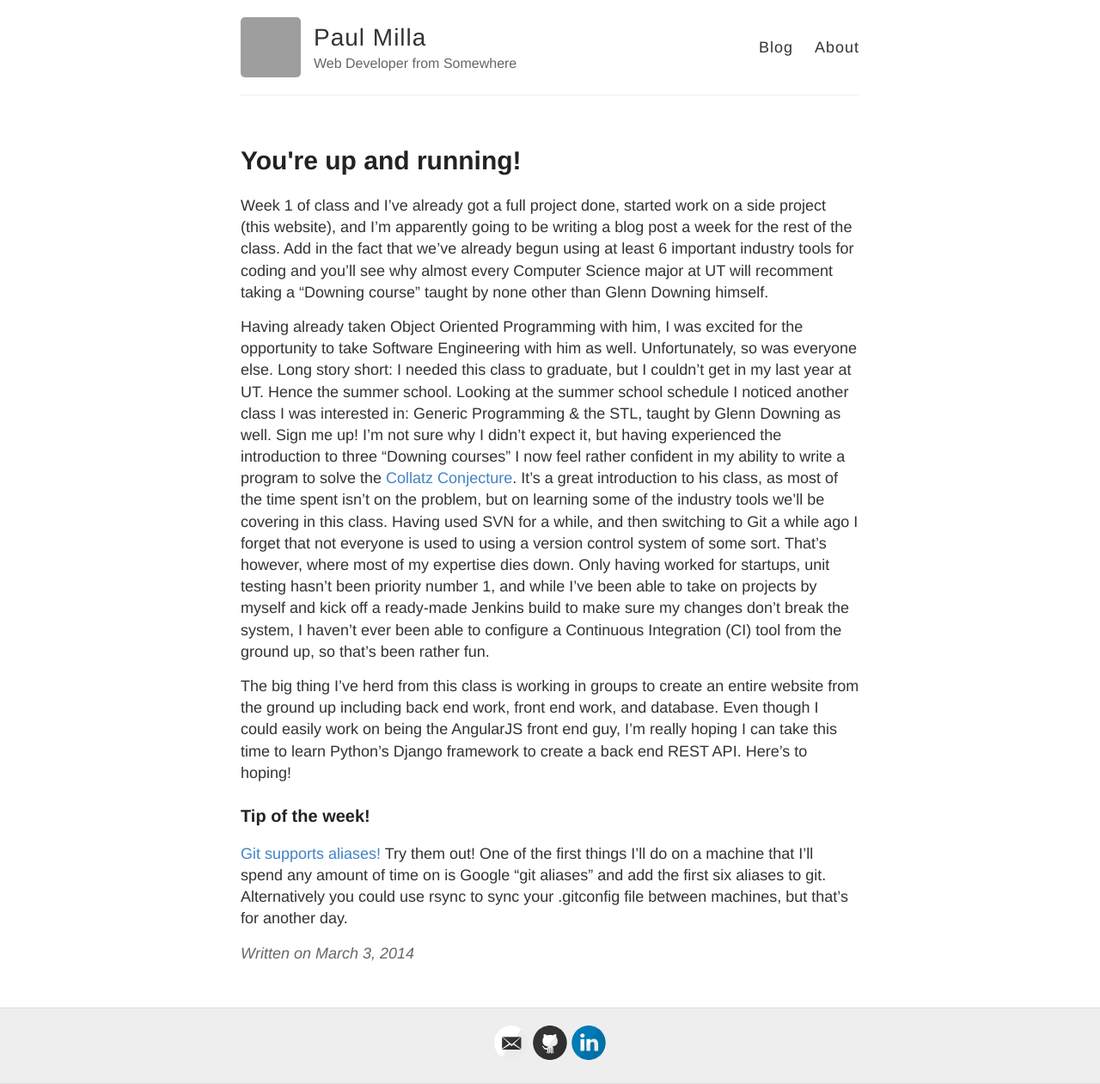
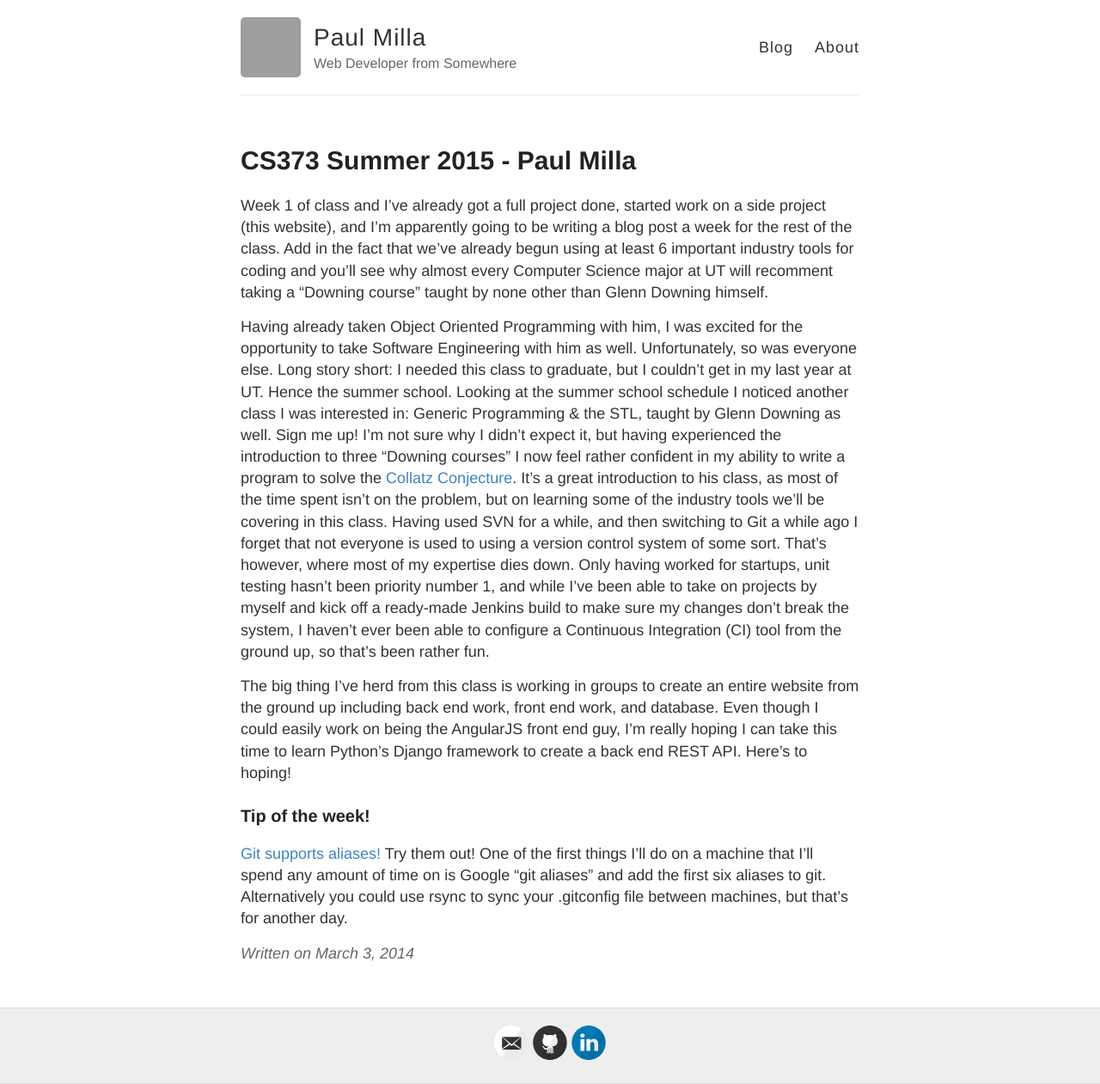
Before and after one commit to PaulMilla/PaulMilla.github.io, a Jekyll site: the page built from _posts/2014-3-3-Hello-World.md, in a window 1280 px wide. Shown: the whole page at 86% size. Built offline with Jekyll 4.4.1, drawn with Linux system fonts in a browser that asks for light colours; Markdown is read by kramdown in place of the engine named in the settings; grey boxes are pictures that could not be loaded.

Commit message:
Update 2014-3-3-Hello-World.md

```diff
--- a/_posts/2014-3-3-Hello-World.md
+++ b/_posts/2014-3-3-Hello-World.md
@@ -1,6 +1,6 @@
 ---
 layout: post
-title: You're up and running!
+title: CS373 Summer 2015 - Paul Milla
 ---
 
 Week 1 of class and I've already got a full project done, started work on a side project (this website), and I'm apparently going to be writing a blog post a week for the rest of the class. Add in the fact that we've already begun using at least 6 important industry tools for coding and you'll see why almost every Computer Science major at UT will recomment taking a "Downing course" taught by none other than Glenn Downing himself.
```
